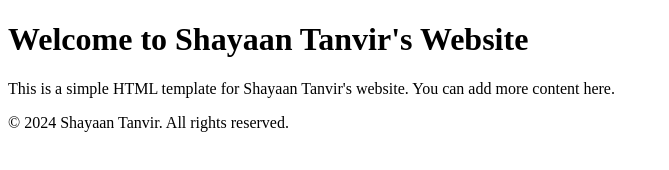
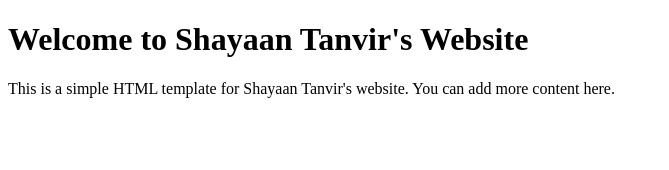
Before and after one commit to ShayaanTanvir/personal-website, a plain HTML site: page index.html in a window 1280 px wide. Shown: the whole page, without its empty margins (0-669 px from the left). Drawn offline with Linux system fonts and the light colour scheme.

Commit message:
Update index.html

```diff
--- a/index.html
+++ b/index.html
@@ -12,8 +12,6 @@
     <main>
         <p>This is a simple HTML template for Shayaan Tanvir's website. You can add more content here.</p>
     </main>
-    <footer>
-        <p>© 2024 Shayaan Tanvir. All rights reserved.</p>
-    </footer>
+
 </body>
 </html>
```
